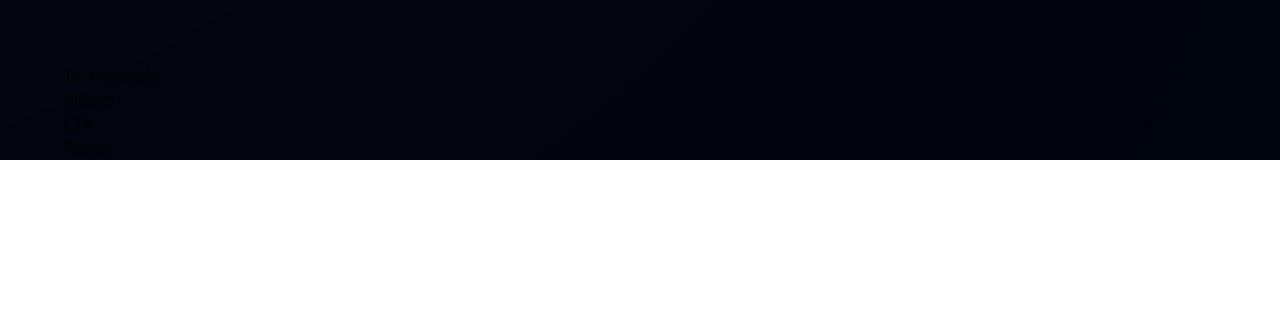
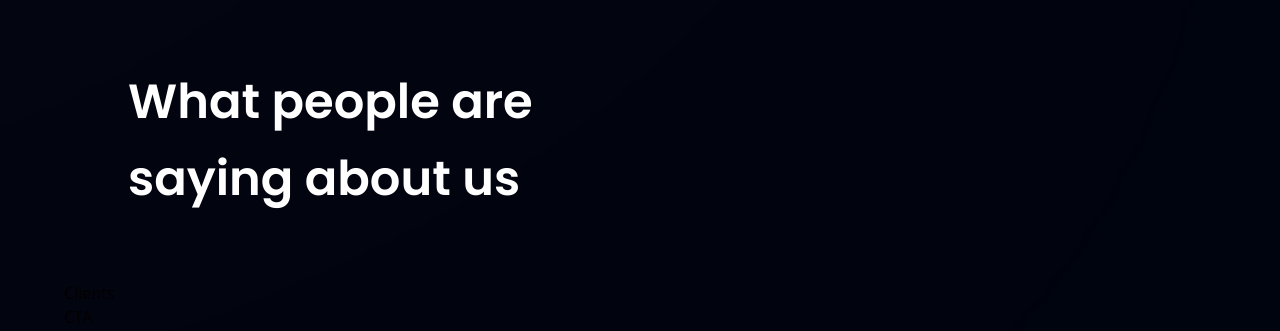
Before and after one commit to aniketchitransh/bank-app, a React (Vite) app in the folder bank_app/: page / in a window 1280 px wide. Shown: the part 2697-3028 px from the top of the page. Before the commit the page ends 2857 px from the top, so only its background shows below. Built offline with nearby package versions, Linux system fonts and the light colour scheme.

Commit message:
Starting on testimonials section

```diff
--- a/bank_app/src/components/Testimonials.jsx
+++ b/bank_app/src/components/Testimonials.jsx
@@ -1,9 +1,19 @@
-import React from 'react'
+import { feedback } from '../constants'
+import styles from '../style'
+import FeedbackCard from './FeedbackCard'
 
-const Testimonials = () => {
-  return (
-    <div>Testimonials</div>
-  )
-}
+const Testimonials = () => (
+  <section id='clients' className={`${styles.paddingX} ${styles.flexCenter} flex-col relative`}>
+    {/* TODO a gradient */}
+    <div />
+
+    <div className='w-full flex justify-between items-center md:flex-row flex-col sm:mb-16 mb-6 relative z-[1]'>
+      <h1 className={styles.heading2}>
+        What people are <br className='sm:block hidden' /> saying about us
+      </h1>
+    </div>
+  </section>
+)
+
 
 export default Testimonials
```
